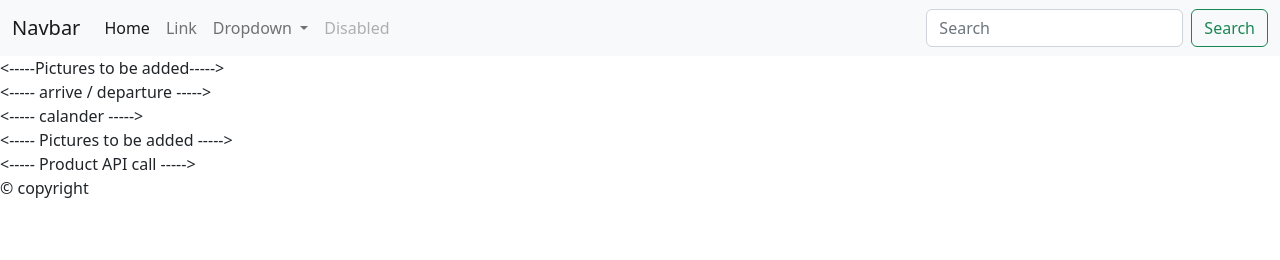
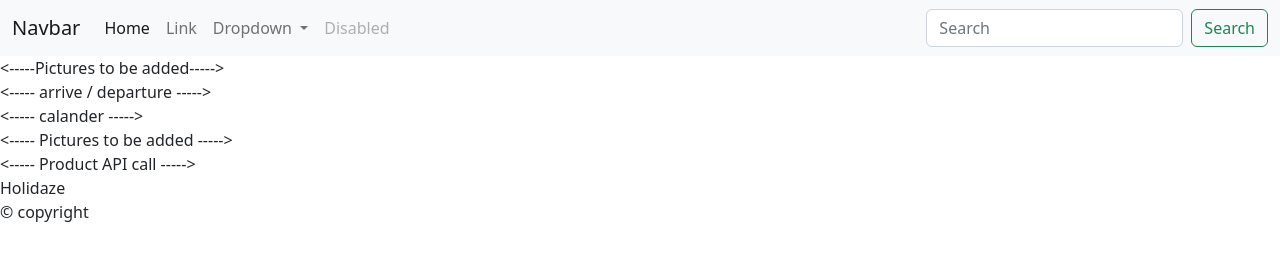
Before and after one commit to Mare94/project-exam2-Morten-Sandstedt, a website: page index.html in a window 1280 px wide. Drawn offline with nearby package versions, Linux system fonts and the light colour scheme.

Commit message:
added name

```diff
--- a/index.html
+++ b/index.html
@@ -73,6 +73,7 @@
     </main>
 
     <footer>
+        <div>Holidaze</div>
         &copy copyright
     </footer>
 </body>
```
